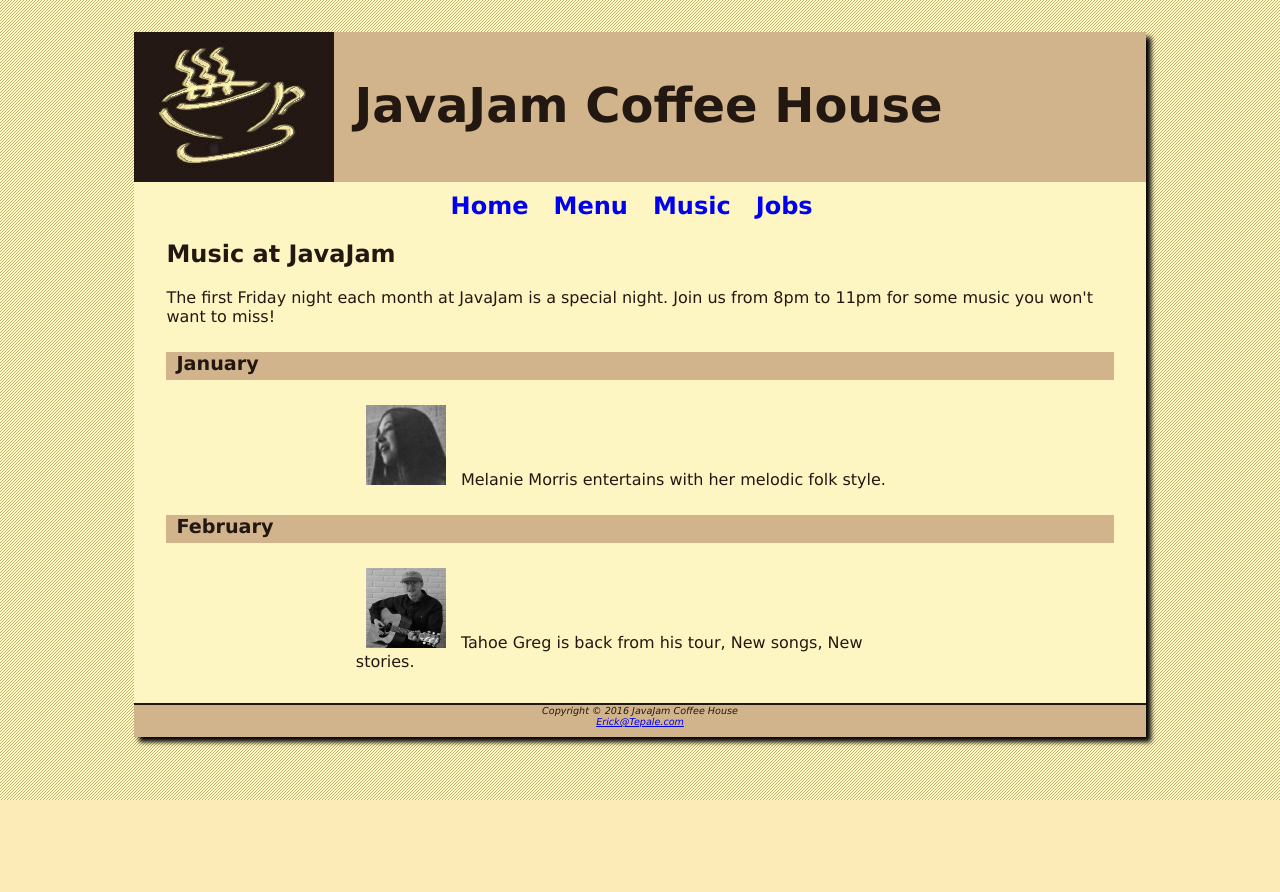
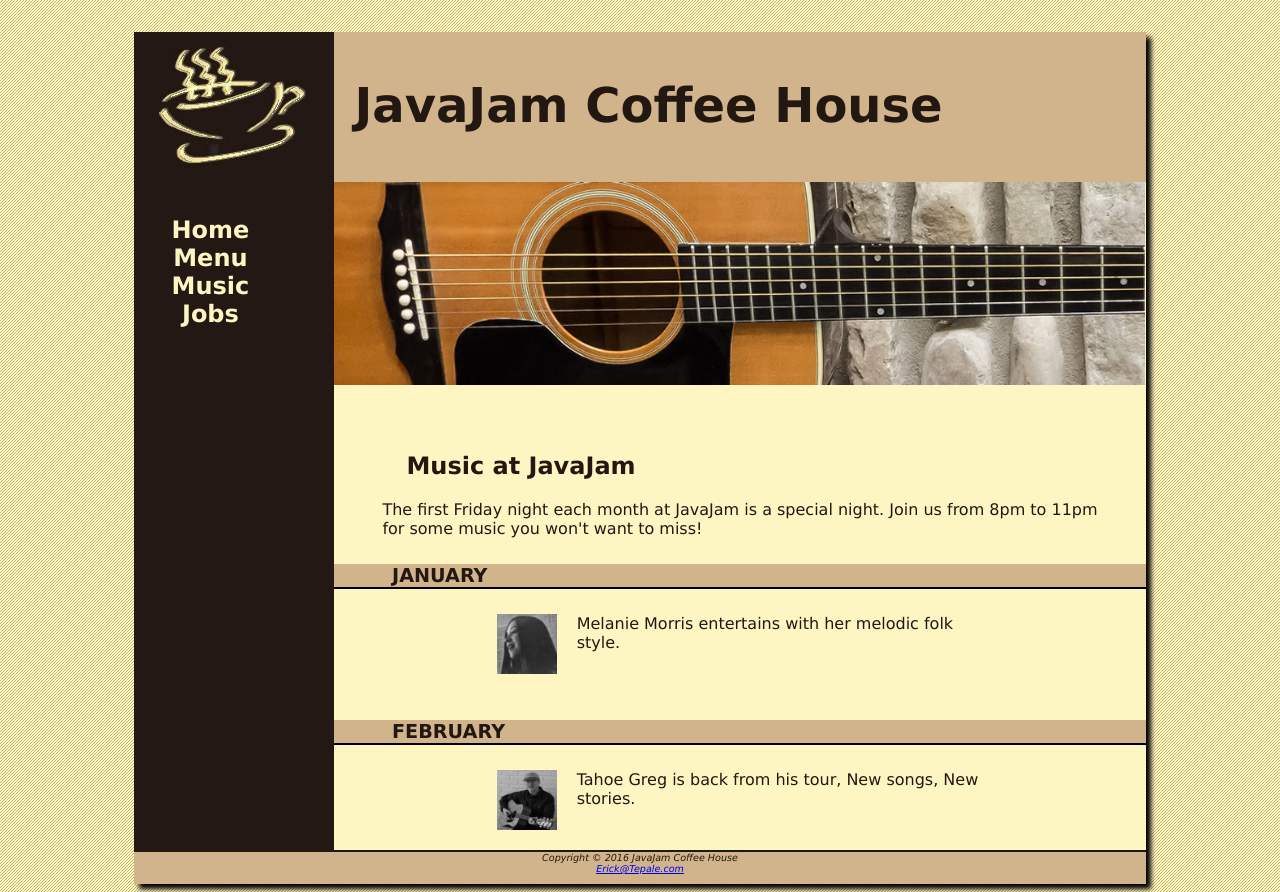
Before and after one commit to epic-erick/JavaJam, a plain HTML site: page music.html in a window 1280 px wide. Before the commit the page ends 800 px from the top, so only its background shows below. Drawn offline with Linux system fonts and the light colour scheme.

Commit message:
Changes made from Ch.6 Added images
*update*
Fixed both previous errors regarding paddding.

```diff
--- a/javajam.css
+++ b/javajam.css
@@ -1,4 +1,10 @@
 /* CSS Stylesheeet */
+
+* {
+  box-sizing: border-box; /* width and height include content, padding,
+                                border -- not margin */
+
+}
 
 body {
   background-image: url("images/background.gif");
@@ -20,15 +26,24 @@ h1 {
   font-size: 3em;
 }
 
+h2, h3, p, div, ul, dl {
+  padding-left: 3em;
+  padding-right: 2em;
+}
+
 h4 {
   background-color: #d2b48c;
   font-size: 1.2em;
-  padding-left: 10px;
-  padding-bottom: 5px;
+  padding-left: 3em;
+  padding-right: 2em;
+  text-transform: uppercase;
+  border-bottom: solid 2px #000000;
+  clear: left;
 }
 
-main {
-  padding: 0px 2em 2em 2em;
+main { /* hero image should fill entire area? not sure if does yet */
+  background-color: #FEF6c2;
+  margin-left: 200px;
   display: block; /* prevents rendering issues on IE */
 }
 
@@ -37,10 +52,29 @@ nav {
   font-weight: bold;
   font-size: 1.5em;
   padding-top: 10px;
+  width: 200px;
+  float: left;
+}
+
+nav ul {
+  list-style: none;
+  padding-left: 0;
 }
 
 nav a {
   text-decoration: none; /* Removes underline from link */
+}
+
+nav a:link {
+  color: #fef6c2;
+}
+
+nav a:visited {
+  color: #d2b48c;
+}
+
+nav a:hover {
+  color: #cc9933;
 }
 
 dt {
@@ -60,16 +94,49 @@ footer {
   border-top: solid 2px #221811;
 }
 
+header, nav, main, footer {
+  display: block;
+}
+
 #wrapper{ /* ID */
   width: 80%;
   margin-left: auto; /* both these margins centers the div */
   margin-right: auto;
-  background-color: #fef6c2;
+  padding: 0; /* stretches out *MAIN* so that it covers all of #wrapper div */
+  /*background-color: #fef6c2;*/
+  background-color: #231814;
   min-width: 900px; /* makes the div change dynamicly as window changes size */
-  max-width: 1280px;
+  max-width: 1280px; /* or else it will all jumble up when shrunk */
   box-shadow: 5px 5px 5px #000000;
+}
+
+#heroroad {
+  background-image: url("images/heroroad.jpg");
+  background-size: 100%;
+  height: 250px;
+  background-repeat: no-repeat; /* personally added */
+}
+
+#heromugs {
+  background-image: url("images/heromugs.jpg");
+  background-size: 100%;
+  height: 250px;
+  background-repeat: no-repeat;
+}
+
+#heroguitar {
+  background-image: url("images/heroguitar.jpg");
+  background-size: 100%;
+  height: 250px;
+  background-repeat: no-repeat;
 }
 
 .details { /* Class */
   padding: 0 20% 0 20%;
+  overflow: auto;
 }
+
+.floatleft {
+  float: left;
+  padding: 0 20px 20px 0;
+}
--- a/music.html
+++ b/music.html
@@ -5,6 +5,10 @@
 		<title>JavaJam Coffee House Music</title>
 		<meta charset="utf-8">
 		<link rel="stylesheet" href="javajam.css">
+		<!-- [if lt IE9]>
+		<script src="http://html5shim.googlecode.com/svn/trunk/html5.js">
+		</script>
+		<![endif]-->
 	</head>
 
 	<body>
@@ -14,13 +18,17 @@
 		</header>
 
 		<nav>
-			<a href="index.html">Home</a>	  &nbsp;
-			<a href="menu.html">Menu</a>		&nbsp;
-			<a href="music.html">Music</a>	&nbsp;
-			<a href="jobs.html">Jobs</a>		&nbsp;
+			<ul>
+				<li><a href="index.html">Home</a></li>
+				<li><a href="menu.html">Menu</a></li>
+				<li><a href="music.html">Music</a></li>
+				<li><a href="jobs.html">Jobs</a></li>
+			</ul>
 		</nav>
 
     <main>
+				<div id="heroguitar"> </div>
+
         <h2>Music at JavaJam</h2>
 
         <p>
@@ -30,13 +38,13 @@
 
         <h4>January</h4>
           <div class="details">
-            <img src="images/melaniethumb.jpg" alt="Melanie Image" height="80" width="80">
+            <img class="floatleft" src="images/melaniethumb.jpg" alt="Melanie Image" height="80" width="80">
             Melanie Morris entertains with her melodic folk style.
           </div>
 
         <h4>February</h4>
           <div class="details">
-            <img src="images/greg.jpg" alt="Greg Image" height="80px" width="80px">
+            <img class="floatleft" src="images/greg.jpg" alt="Greg Image" height="80px" width="80px">
             Tahoe Greg is back from his tour, New songs, New stories.
           </div>
 
```
Also changed, not shown: index.html (+12 -5 lines), menu.html (+11 -5 lines), images/heroguitar.jpg (added), images/heromugs.jpg (added), images/heroroad.jpg (added).
